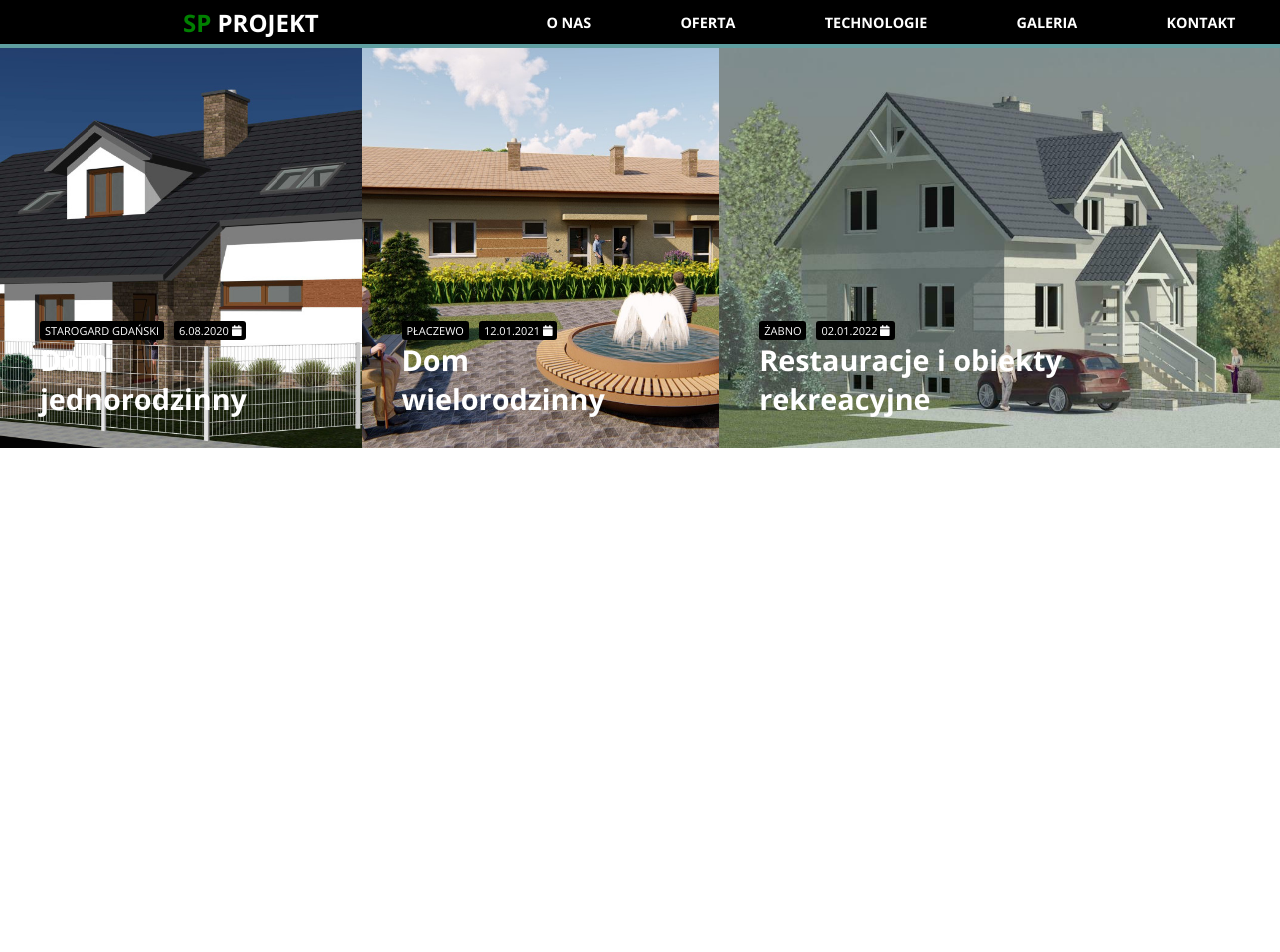
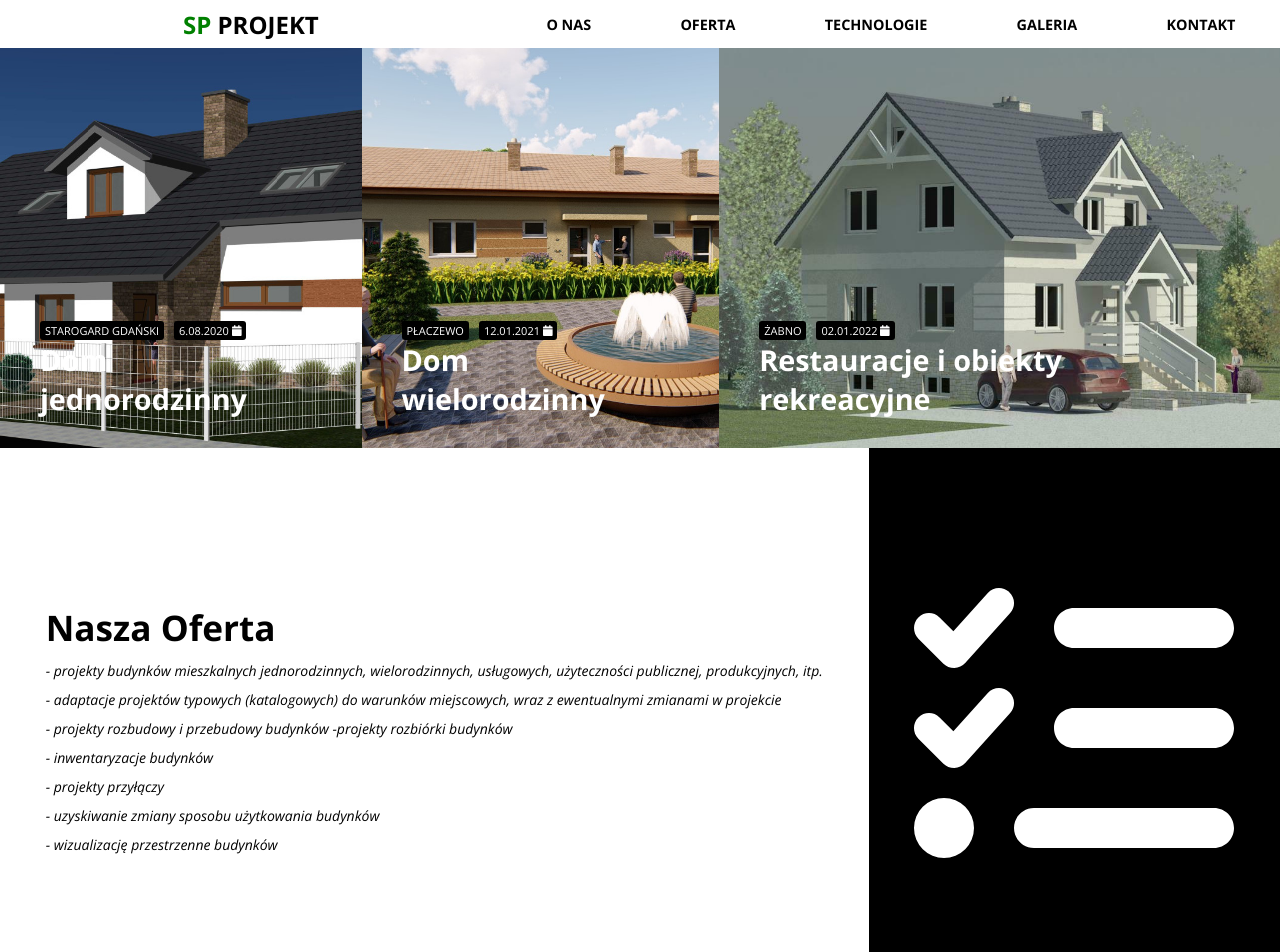
Before and after one commit to GrzeskoByte/SP-project-2022, a React (Create React App) app in the folder my-app/: page / in a window 1280 px wide. Shown: the top 952 px of the page. Before the commit the page ends 800 px from the top, so only its background shows below. Built offline with nearby package versions, Linux system fonts and the light colour scheme.

Commit message:
add Offer components and imprements gird system

```diff
--- a/my-app/src/App.js
+++ b/my-app/src/App.js
@@ -1,5 +1,6 @@
 import { default as Nav } from "./components/nav/Nav.jsx";
 import Header from "./components/header/Header.jsx";
+import Offer from "./components/Offer/Offer.jsx";
 
 import { Route, Routes } from "react-router-dom";
 
@@ -18,6 +19,7 @@ const AppOnDefaultPath = () => {
     <>
       <Nav />
       <Header />
+      <Offer />
     </>
   );
 };
--- a/my-app/src/App.scss
+++ b/my-app/src/App.scss
@@ -6,6 +6,17 @@
 }
 
 body {
+  display: flex;
+  flex-direction: column;
+  justify-content: flex-start;
+  align-items: center;
+  min-height: 200vh;
+  width: 100vw;
   font-size: 10px;
   font-family: "Open Sans", arial, sans-serif;
 }
+
+h2 {
+  font-size: 2.2rem;
+  font-style: normal;
+}
--- /dev/null
+++ b/my-app/src/components/Offer/Offer.jsx
@@ -0,0 +1,46 @@
+import React from "react";
+import { StyledOffer } from "./offer.styled";
+
+import { FontAwesomeIcon } from "@fortawesome/react-fontawesome";
+import { faListCheck } from "@fortawesome/free-solid-svg-icons";
+
+const Offer = () => {
+  return (
+    <StyledOffer>
+      <div id="firstOfferSec">
+        <ul>
+          <li>
+            <h2>Nasza Oferta</h2>
+          </li>
+          <li>
+            - projekty budynków mieszkalnych jednorodzinnych, wielorodzinnych,
+            usługowych, użyteczności publicznej, produkcyjnych, itp.
+          </li>
+          <li>
+            {" "}
+            - adaptacje projektów typowych (katalogowych) do warunków
+            miejscowych, wraz z ewentualnymi zmianami w projekcie
+          </li>
+          <li>
+            {" "}
+            - projekty rozbudowy i przebudowy budynków -projekty rozbiórki
+            budynków
+          </li>
+          <li>- inwentaryzacje budynków</li>
+          <li>- projekty przyłączy </li>
+          <li>- uzyskiwanie zmiany sposobu użytkowania budynków </li>
+          <li>- wizualizację przestrzenne budynków </li>
+        </ul>
+      </div>
+      <div id="secondOfferSec">
+        <FontAwesomeIcon
+          icon={faListCheck}
+          color="white"
+          style={{ fontSize: "20rem" }}
+        />
+      </div>
+    </StyledOffer>
+  );
+};
+
+export default Offer;
--- /dev/null
+++ b/my-app/src/components/Offer/offer.styled.js
@@ -0,0 +1,35 @@
+import styled from "styled-components";
+
+export const StyledOffer = styled.section`
+  display: grid;
+  grid-template-areas: "A B";
+  height: 70vh;
+  background-color: royalblue;
+  min-width: 1200px;
+
+  & > #firstOfferSec {
+    display: flex;
+    flex-direction: column;
+    justify-content: center;
+    align-items: center;
+    grid-area: A;
+    background-color: white;
+    text-align: left;
+
+    & > ul {
+      list-style: none;
+      & > li {
+        font-size: 14px;
+        padding: 5px 0;
+        font-style: italic;
+      }
+    }
+  }
+  & > #secondOfferSec {
+    grid-area: B;
+    display: flex;
+    justify-content: center;
+    align-items: center;
+    background-color: black;
+  }
+`;
--- a/my-app/src/components/header/header.styled.js
+++ b/my-app/src/components/header/header.styled.js
@@ -6,6 +6,7 @@ export const StyledHeader = styled.header`
   align-items: center;
   height: 50vh;
   width: 100vw;
+  margin-top: 6vh;
   min-width: 1060px;
   background-color: rgba(0, 0, 0, 0.8);
   overflow: hidden;
--- a/my-app/src/components/nav/Nav.jsx
+++ b/my-app/src/components/nav/Nav.jsx
@@ -1,10 +1,27 @@
-import React from "react";
+import React, { useState, useEffect } from "react";
 
-import { NavContainer } from "./nav.styled";
+import { NavContainer, AnimateBar } from "./nav.styled";
 
 import { NavLink } from "react-router-dom";
 
 const Navigation = () => {
+  const [fillDegree, setFillDegree] = useState(0);
+
+  const handleScroll = () => {
+    const heightOfSite = document.body.clientHeight;
+
+    const degree = (window.scrollY / heightOfSite) * 200;
+
+    setFillDegree(degree);
+  };
+
+  useEffect(() => {
+    window.addEventListener("scroll", handleScroll);
+    return () => {
+      window.removeEventListener("scroll");
+    };
+  }, []);
+
   return (
     <NavContainer>
       <ul>
@@ -29,6 +46,7 @@ const Navigation = () => {
           <NavLink to="/">Kontakt</NavLink>
         </li>
       </ul>
+      <AnimateBar levelOfFill={fillDegree} />
     </NavContainer>
   );
 };
--- a/my-app/src/components/nav/nav.styled.js
+++ b/my-app/src/components/nav/nav.styled.js
@@ -1,16 +1,20 @@
 import styled from "styled-components";
 
 export const NavContainer = styled.nav`
+  position: fixed;
+  top: 0;
+  left: 0;
   display: flex;
   justify-content: center;
   height: 6vh;
-  border-bottom: 4px solid cadetblue;
-  min-width: 590px;
+  min-width: 1070px;
+  width: 100%;
+  z-index: 999;
   & > ul {
     display: flex;
     justify-content: end;
     align-items: center;
-    background-color: black;
+    background-color: white;
     list-style: none;
     font-size: 0.9rem;
     font-weight: bold;
@@ -33,7 +37,18 @@ export const NavContainer = styled.nav`
 
     & > li > a {
       text-decoration: none;
-      color: white;
+      color: black;
     }
   }
 `;
+
+export const AnimateBar = styled.div`
+  display: block;
+  position: absolute;
+  bottom: 0;
+  left: 0;
+  height: 5px;
+  transition: 1s;
+  width: ${(props) => props.levelOfFill}%;
+  background-color: #000;
+`;
```
